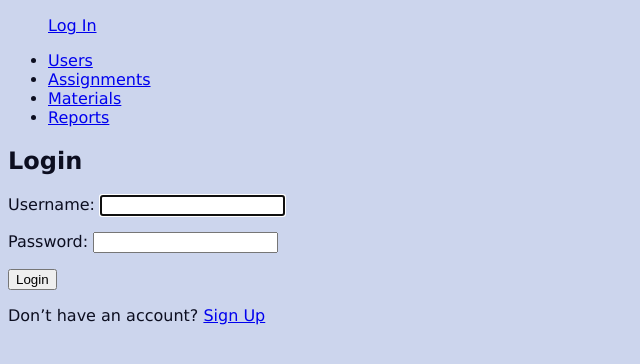
After one commit to lukehastingsuiuc/Assignment_Project_Luke_luke10, a Django app: page /login/ in a window 1280 px wide. The commit adds this page. Shown: the top 364 px of the page, without its empty margins (0-640 px from the left). Run offline with Django 5.2, Linux system fonts and the light colour scheme.

Commit message:
added login and signup features

```diff
--- a/Assignment_Project_Luke_luke10/settings.py
+++ b/Assignment_Project_Luke_luke10/settings.py
@@ -121,3 +121,7 @@ STATICFILES_DIRS = [ BASE_DIR / 'static' ]
 # https://docs.djangoproject.com/en/5.2/ref/settings/#default-auto-field
 
 DEFAULT_AUTO_FIELD = 'django.db.models.BigAutoField'
+
+LOGIN_URL = "login_urlpattern"
+LOGIN_REDIRECT_URL = 'user-list-url'
+LOGOUT_REDIRECT_URL = 'login_urlpattern'
--- a/Assignment_Project_Luke_luke10/urls.py
+++ b/Assignment_Project_Luke_luke10/urls.py
@@ -1,8 +1,14 @@
 from django.contrib import admin
 from django.urls import path, include
-
+from django.contrib.auth.views import LoginView, LogoutView
 
 urlpatterns = [
     path('admin/', admin.site.urls),
     path('', include('Study_Buddy.urls')),
+    path('login/',
+         LoginView.as_view(template_name='users/login.html'),
+         name='login_urlpattern'),
+    path('logout/',
+         LogoutView.as_view(),
+         name='logout_urlpattern'),
 ]
--- a/Study_Buddy/templates/users/base.html
+++ b/Study_Buddy/templates/users/base.html
@@ -10,6 +10,24 @@
     <link rel="stylesheet" href="{% static 'css/normalize.css' %}?v={{ ts }}">
 
 </head>
+
+<header class="bg-primary text-white py-3 mb-4">
+    <div class="container d-flex align-items-center">
+        <ul class="nav ms-auto">
+            {% if user.is_authenticated %}
+                <form action="{% url 'logout_urlpattern' %}" method="post" class="ms-auto">
+                        {% csrf_token %}
+                    <button class="btn btn-sm btn-outline-light" type="submit">
+                        Log Out, {{ user.get_username }}
+                    </button>
+                </form>
+            {% else %}
+                <a class="btn btn-sm btn-outline-light ms-auto" href="{% url 'login_urlpattern' %}">Log In</a>
+            {% endif %}
+        </ul>
+    </div>
+</header>
+
 <nav class="navbar navbar-expand-lg navbar-light bg-white border-bottom mb-4">
     <div class="container">
         <ul class="navbar-nav">
--- /dev/null
+++ b/Study_Buddy/templates/users/login.html
@@ -0,0 +1,36 @@
+{% extends "users/base.html" %}
+
+{% block title %}
+  Login
+{% endblock %}
+
+{% block content %}
+  <div class="container mt-4" style="max-width: 400px;">
+    <h2 class="mb-3 text-center">Login</h2>
+
+    {% if form.errors %}
+      <div class="alert alert-danger" role="alert">
+        Please correct the errors below.
+      </div>
+    {% endif %}
+
+    <!-- Login -->
+    <form method="POST" class="card p-3 shadow-sm">
+      {% csrf_token %}
+      {{ form.as_p }}
+
+      <!-- Submit -->
+      <div class="d-grid mt-3">
+        <button type="submit" class="btn btn-primary">Login</button>
+      </div>
+    </form>
+
+    <!-- New addition/changes: added the signup link -->
+    <p class="text-center mt-3">
+        Don’t have an account?
+        <a href="{% url 'signup_urlpattern' %}" class="text-decoration-none">
+            Sign Up
+        </a>
+    </p>
+  </div>
+{% endblock %}
--- a/Study_Buddy/urls.py
+++ b/Study_Buddy/urls.py
@@ -1,3 +1,4 @@
+from django.contrib.auth.views import LogoutView, LoginView
 from django.urls import path, include
 from Study_Buddy.views import (UserListView, UserDetailView, AssignmentListView, MaterialsListView, UserBaseView,
                                assignment_counts_chart, AssignmentCreateView, UsersAPI, assignments_chart_png,
@@ -43,4 +44,8 @@ urlpatterns = [
     path("reports/", ReportsView.as_view(), name="export-reports-url"),
     path("export/users.csv", export_users_csv, name="export-users-csv"),
     path("export/users.json", export_users_json, name="export-users-json"),
+    path("signup/", views.signup_view, name="signup_urlpattern"),
+    path("login/", LoginView.as_view(template_name="users/login.html"), name="login_urlpattern"),
+    path("logout/", LogoutView.as_view(next_page="login_urlpattern"), name="logout_urlpattern"),
+
 ]
```
Also changed, not shown: Study_Buddy/forms_auth.py (added, +12 -0 lines), Study_Buddy/templates/users/signup.html (added, +20 -0 lines), Study_Buddy/views.py (+36 -10 lines), README.md.
